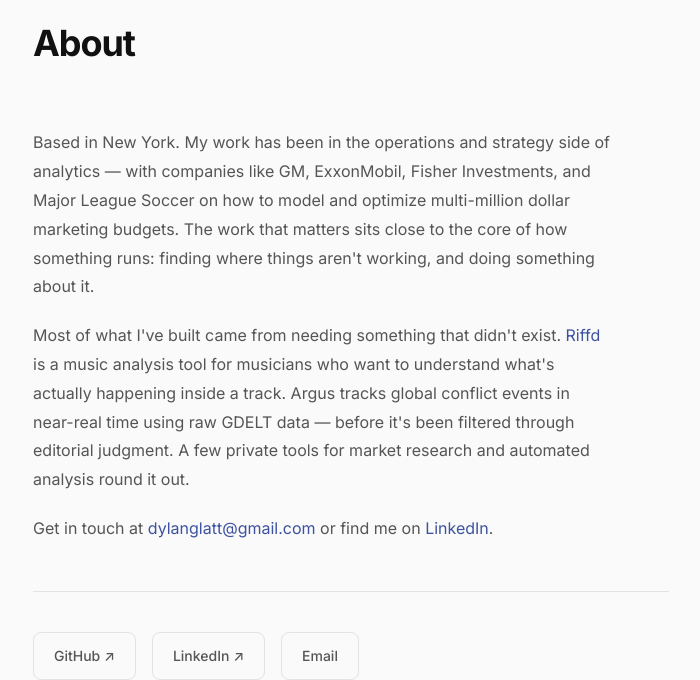
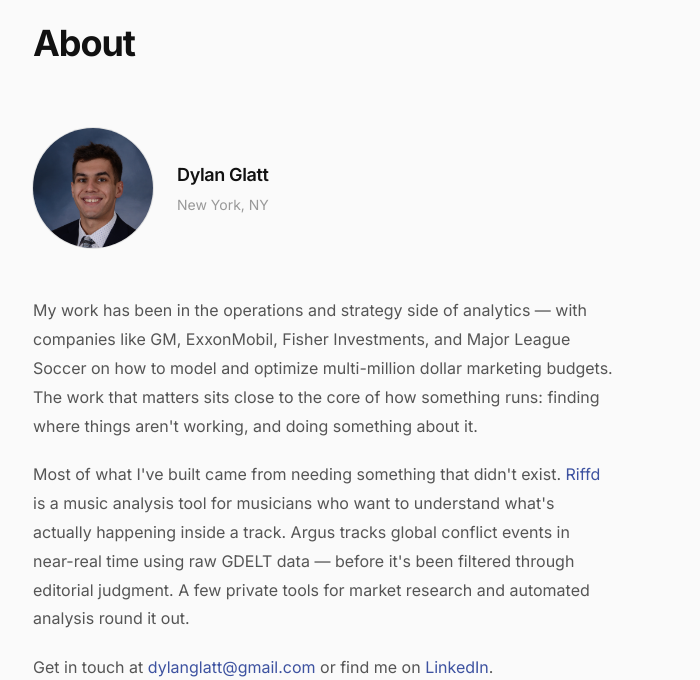
Before and after one commit to dylanglatt/dylanglatt.com, a Flask app: page /about in a window 1280 px wide. Shown: the part 57-737 px from the top of the page, without its empty margins (289-989 px from the left). Run offline with Flask 3, Linux system fonts and the light colour scheme.

Commit message:
Add headshot to about page and pixel NYC skyline to hero

```diff
--- a/static/css/main.css
+++ b/static/css/main.css
@@ -274,6 +274,20 @@ ul { list-style: none; }
   overflow: hidden;
 }
 
+/* Pixel cityscape canvas */
+.hero-canvas {
+  position: absolute;
+  bottom: 0;
+  left: 0;
+  width: 100%;
+  height: 48%;
+  z-index: 1;
+  opacity: 0.9;
+  image-rendering: pixelated;
+  -webkit-mask-image: linear-gradient(to bottom, transparent 0%, black 35%);
+  mask-image: linear-gradient(to bottom, transparent 0%, black 35%);
+}
+
 /* Grain texture */
 .hero::after {
   content: '';
@@ -536,12 +550,8 @@ ul { list-style: none; }
   border-radius: var(--radius);
   overflow: hidden;
   background: var(--bg-secondary);
-  aspect-ratio: 16/9;
-  display: flex;
-  align-items: center;
-  justify-content: center;
 }
-.product-screenshot img { width: 100%; height: 100%; object-fit: cover; }
+.product-screenshot img { width: 100%; height: auto; display: block; }
 .product-screenshot-placeholder {
   font-size: var(--text-sm);
   color: var(--text-muted);
@@ -591,6 +601,43 @@ ul { list-style: none; }
 
 
 /* ── About page ────────────────────────────────────────────────────────────── */
+.about-intro {
+  display: flex;
+  align-items: center;
+  gap: var(--sp-6);
+  margin-bottom: var(--sp-12);
+}
+
+.about-headshot {
+  width: 120px;
+  height: 120px;
+  border-radius: 50%;
+  object-fit: cover;
+  object-position: center 22%;
+  flex-shrink: 0;
+  box-shadow: 0 0 0 1px var(--border);
+}
+
+.about-intro-text {
+  display: flex;
+  flex-direction: column;
+  gap: var(--sp-1);
+}
+
+.about-name {
+  font-size: var(--text-lg);
+  font-weight: 600;
+  color: var(--text);
+  letter-spacing: -0.02em;
+  margin: 0;
+}
+
+.about-location {
+  font-size: var(--text-sm);
+  color: var(--text-muted);
+  margin: 0;
+}
+
 .about-body {
   font-size: var(--text-base);
   color: var(--text-secondary);
--- a/templates/about.html
+++ b/templates/about.html
@@ -14,9 +14,17 @@
 <div style="padding-bottom: var(--sp-20);">
   <div class="container--narrow">
 
+    <div class="about-intro">
+      <img src="{{ url_for('static', filename='img/headshot.jpg') }}" alt="Dylan Glatt" class="about-headshot">
+      <div class="about-intro-text">
+        <p class="about-name">Dylan Glatt</p>
+        <p class="about-location">New York, NY</p>
+      </div>
+    </div>
+
     <div class="about-body">
       <p>
-        Based in New York. My work has been in the operations and strategy side of
+        My work has been in the operations and strategy side of
         analytics — with companies like GM, ExxonMobil, Fisher Investments, and Major
         League Soccer on how to model and optimize multi-million dollar marketing budgets.
         The work that matters sits close to the core of how something runs: finding where
```
Also changed, not shown: static/js/hero-city.js (added, +115 -0 lines), templates/index.html (+8 -0 lines), static/img/headshot.jpg (added).
